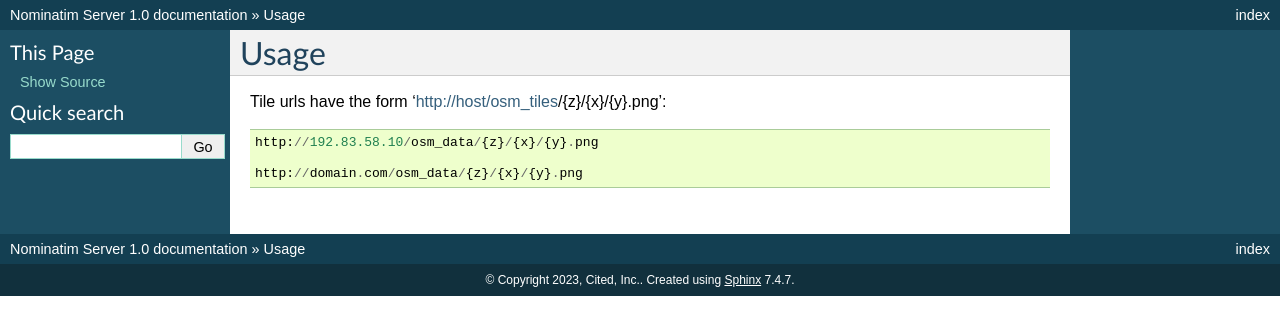
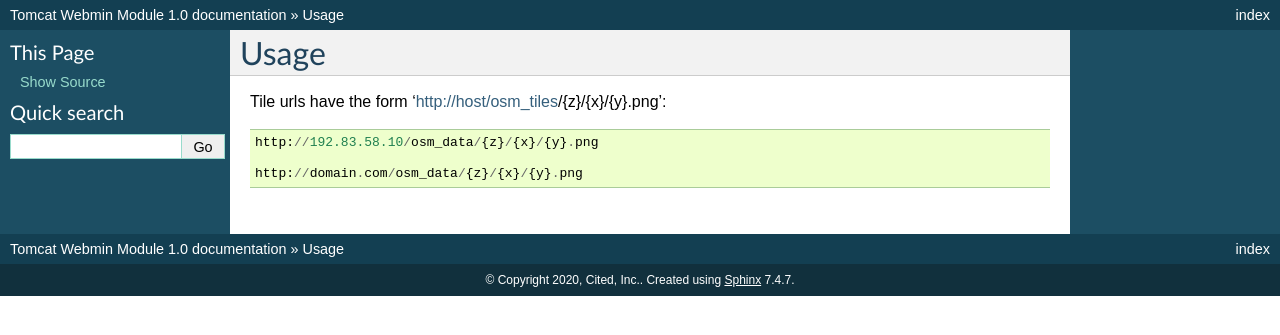
Before and after one commit to cited/Oracle-Instant-Client, a Sphinx documentation site: the page built from docs/usage.rst, in a window 1280 px wide. Shown: the top 335 px of the page. Built offline with Sphinx 7.4.7, drawn with Linux system fonts in a browser that asks for light colours; pages that are not in the unit, such as notebooks, are missing from menus.

Commit message:
Update conf.py

```diff
--- a/docs/conf.py
+++ b/docs/conf.py
@@ -43,8 +43,8 @@ source_suffix = '.rst'
 master_doc = 'index'
 
 # General information about the project.
-project = u'Nominatim Server'
-copyright = u'2023, Cited, Inc.'
+project = u'Tomcat Webmin Module'
+copyright = u'2020, Cited, Inc.'
 
 # The version info for the project you're documenting, acts as replacement for
 # |version| and |release|, also used in various other places throughout the
@@ -226,7 +226,7 @@ latex_documents = [
 # One entry per manual page. List of tuples
 # (source start file, name, description, authors, manual section).
 man_pages = [
-    ('index', 'OpenNameSearch', u'OpenNameSearch',
+    ('index', 'readthedocstemplate', u'Read the Docs Template Documentation',
      [u'Read the Docs'], 1)
 ]
 
@@ -240,8 +240,8 @@ man_pages = [
 # (source start file, target name, title, author,
 #  dir menu entry, description, category)
 texinfo_documents = [
-  ('index', 'OpenNameSearch', u'OpenNameSearch',
-   u'OpenNameSearch', 'OpenNameSearch', 'OpenNameSearch.',
+  ('index', 'ReadtheDocsTemplate', u'Read the Docs Template Documentation',
+   u'Read the Docs', 'ReadtheDocsTemplate', 'One line description of project.',
    'Miscellaneous'),
 ]
 
```
